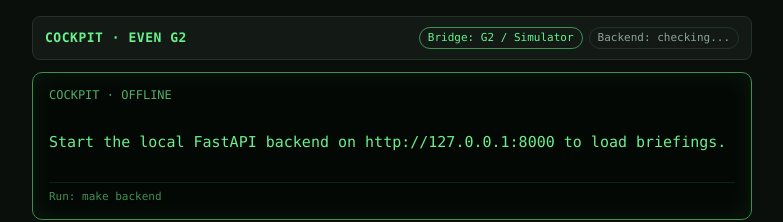
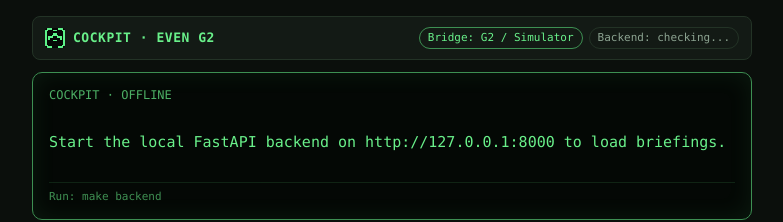
Before and after one commit to oblomovunleashed/Cockpit-G2, a website built with Vite: page glasses/index.html in a window 1280 px wide. Shown: the top 222 px of the page, without its empty margins (248-1031 px from the left). Built offline with nearby package versions, Linux system fonts and the light colour scheme; files whose address does not match are found by name; what @evenrealities/even_hub_sdk would draw is missing.

Commit message:
feat: add Cockpit Horizon 24x24 G2 Green brand assets, banner, and favicon (#3)

```diff
--- a/glasses/index.html
+++ b/glasses/index.html
@@ -3,6 +3,7 @@
   <head>
     <meta charset="UTF-8" />
     <meta name="viewport" content="width=device-width, initial-scale=1.0" />
+    <link rel="icon" type="image/svg+xml" href="./favicon.svg" />
     <title>Cockpit · Even G2 Companion</title>
     <style>
       :root {
@@ -153,7 +154,10 @@
   <body>
     <div class="shell">
       <div class="bar">
-        <span class="title">COCKPIT · EVEN G2</span>
+        <span class="title" style="display:inline-flex;align-items:center;gap:8px;">
+          <img src="./favicon.svg" alt="" width="20" height="20" style="image-rendering:pixelated;border-radius:3px;" />
+          COCKPIT · EVEN G2
+        </span>
         <div class="row">
           <span id="bridge-status" class="pill">Bridge: connecting...</span>
           <span id="backend-status" class="pill">Backend: checking...</span>
```
Also changed, not shown: README.md, assets/cockpit-banner.png (added), assets/cockpit-banner.svg (added), assets/cockpit-icon-24-1bit.png (added), assets/cockpit-icon-24-g2-green.png (added), assets/cockpit-icon-24-g2-green.svg (added), assets/cockpit-logo-512.png (added), assets/cockpit-logo-512.svg (added), glasses/public/favicon.svg (added).
